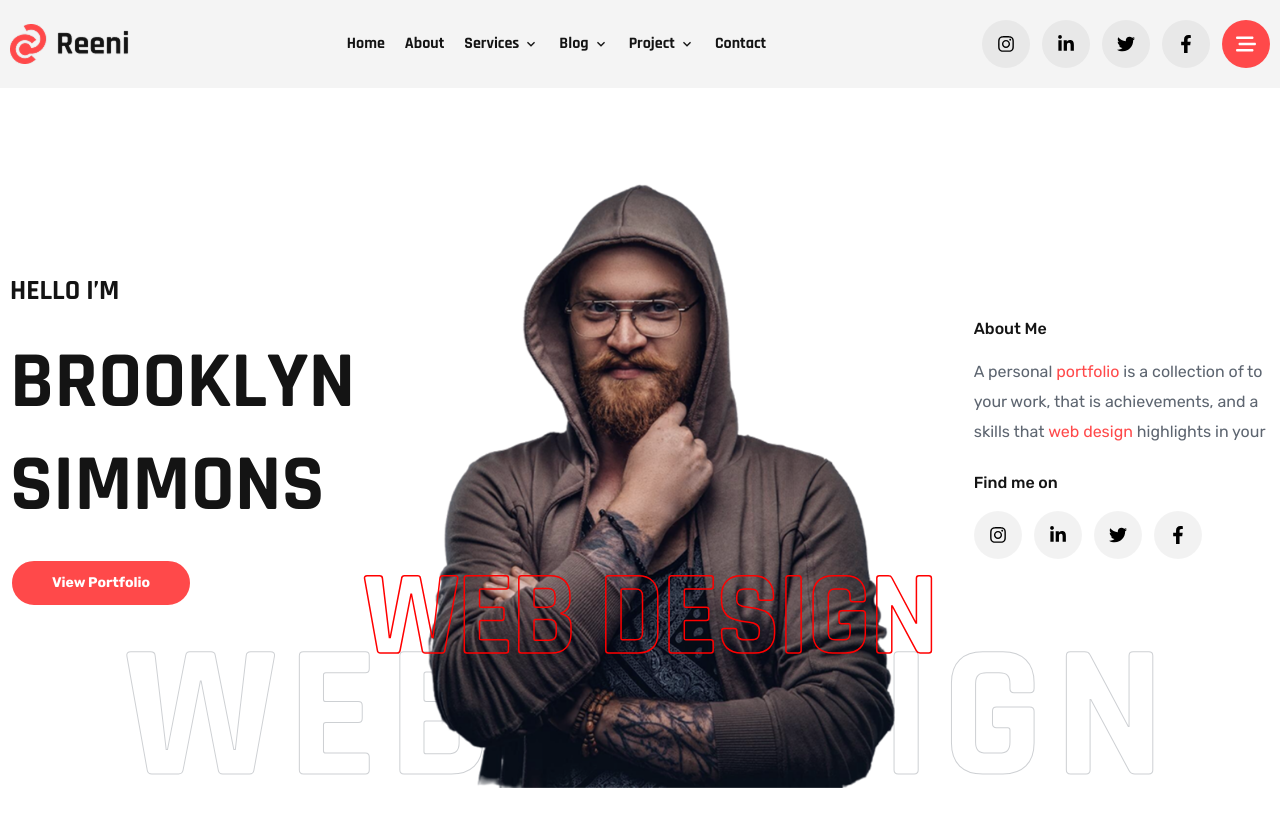
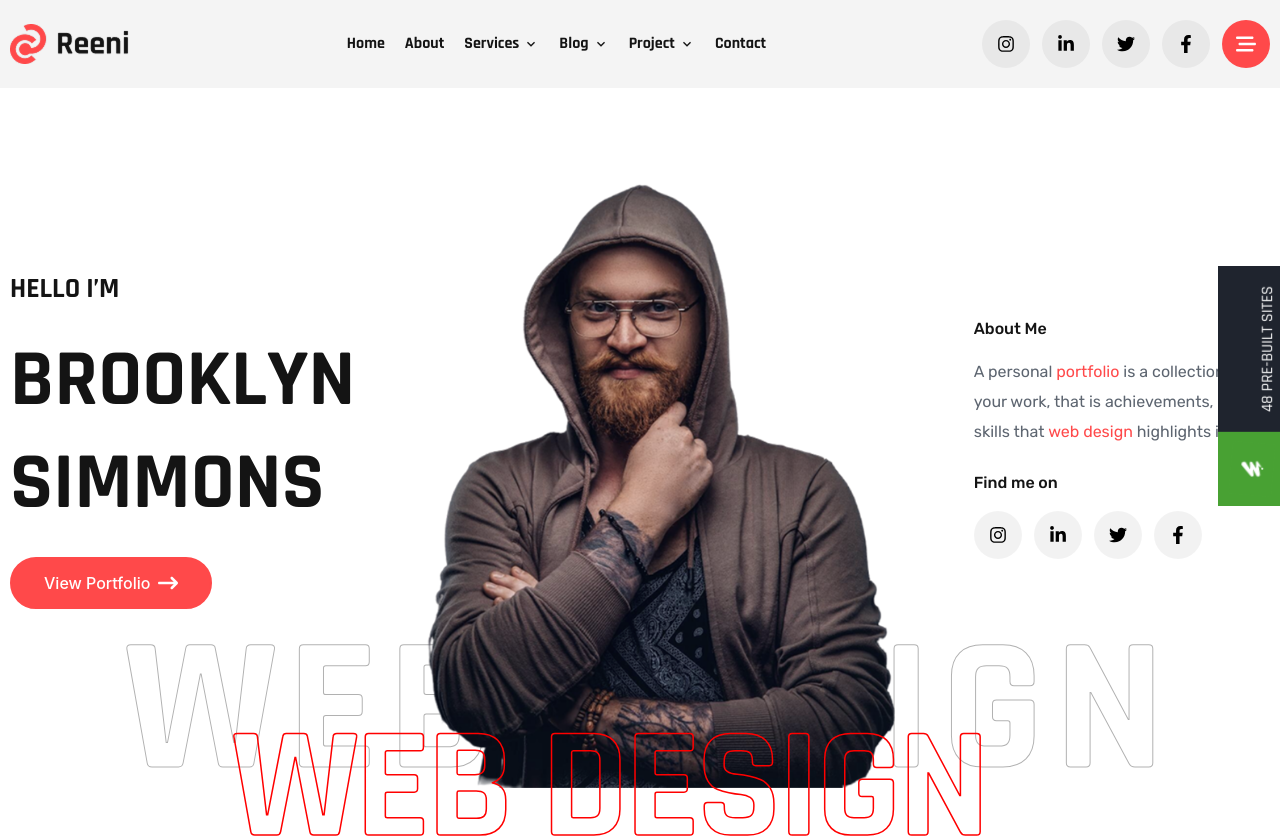
Before and after one commit to riemetoba/Reeni_portfolio, a React (Vite) app: page / in a window 1280 px wide. Shown: the top 838 px of the page. Built offline with nearby package versions, Linux system fonts and the light colour scheme.

Commit message:
banner done

```diff
--- a/src/components/Button.jsx
+++ b/src/components/Button.jsx
@@ -1,7 +1,16 @@
-const Button = ({btnText, className}) => {
+import { FaArrowRightLong } from "react-icons/fa6";
+
+const Button = ({ className, btnText }) => {
   return (
-    <button className={`py-3 px-10 bg-red text-[#ffffff] text-sm font-rubik rounded-[27px] font-bold border-2 hover:bg-transparent hover:text-red hover:border-2 duration-300 cursor-pointer ${className}`}>{btnText}</button>
-  )
-}
+    <button
+      className={`group flex items-center justify-center gap-2 py-3 px-8 bg-red text-white text-base font-medium rounded-full border-2 border-red hover:bg-transparent hover:text-red transition-all duration-300 cursor-pointer ${className}`}>
+      <span>{btnText}</span>
+      <FaArrowRightLong
+        size={20}
+        className="transition-transform duration-300 group-hover:translate-x-1"
+      />
+    </button>
+  );
+};
 
-export default Button
+export default Button;
--- a/src/components/layouts/Banner.jsx
+++ b/src/components/layouts/Banner.jsx
@@ -1,11 +1,12 @@
 import Button from "../Button";
 import Image from "../Image";
 import bannerImg from "/src/assets/bannerImg.png";
+import bRight from "/src/assets/bRight.png";
 import Icons from "../Icons";
 
 const Banner = () => {
   return (
-    <div className="min-h-200 flex items-center pb-25">
+    <div className="min-h-200 flex items-center pb-30">
       <div className="container mx-auto flex items-center justify-between gap-10">
         {/* Flex left  */}
         <div className="w-[25%] z-30">
@@ -21,7 +22,7 @@ const Banner = () => {
         {/* Flex middle  */}
         <div className="relative flex justify-center items-end h-175 w-[50%]">
           {/* Back text  */}
-          <h1 className="absolute top-[90%] left-1/2 -translate-x-1/2 -translate-y-1/2 text-[190px] font-bold text-transparent uppercase tracking-wider [-webkit-text-stroke:1px_#5D6570] z-0 opacity-30 whitespace-nowrap select-none font-rajdhani">
+          <h1 className="absolute top-[89%] left-1/2 -translate-x-1/2 -translate-y-1/2 text-[190px] font-bold text-transparent uppercase tracking-wider [-webkit-text-stroke:1px_black] z-0 opacity-30 whitespace-nowrap select-none font-rajdhani">
             WEB DESIGN
           </h1>
 
@@ -32,7 +33,7 @@ const Banner = () => {
           {/* Image end  */}
           {/* Front text  */}
           <h1
-            className="absolute bottom-20 left-1/2 -translate-x-1/2 text-[120px] font-black text-transparent uppercase tracking-tight [-webkit-text-stroke:1.5px_red] z-20 pointer-events-none select-none font-rajdhani whitespace-nowrap"
+            className="absolute -bottom-30 left-61 -translate-x-1/2 text-[158px] font-bold text-transparent uppercase tracking-tight [-webkit-text-stroke:1.5px_red] z-20 pointer-events-none select-none font-rajdhani whitespace-nowrap"
             aria-hidden="true"
           >
             WEB DESIGN
@@ -60,8 +61,19 @@ const Banner = () => {
             <Icons />
           </div>
         </div>
-        {/* Flex right */}
       </div>
+      {/* Banner right side start  */}
+      <div className="flex rotate-90 fixed lg:top-88 top-95 -right-23 z-30">
+        <div className="py-2 px-5 bg-[#1F242E]">
+          <h3 className="text-base text-center text-white font-medium font-rajdhani leading-5 uppercase rotate-180">
+            48 Pre-built sites
+          </h3>
+        </div>
+        <div className="py-2 px-4 bg-[#48A133]">
+          <img className="rotate-275" src={bRight} alt="" />
+        </div>
+      </div>
+      {/* Banner right side end  */}
     </div>
   );
 };
--- a/src/components/layouts/Header.jsx
+++ b/src/components/layouts/Header.jsx
@@ -15,7 +15,7 @@ const Header = () => {
         {/* Logo end  */}
         {/* Menu start  */}
         <div className="">
-          <ul className="flex items-center gap-x-5">
+          <ul className="flex items-center gap-x-5 cursor-pointer">
             <li className="font-rajdhani text-base font-bold text-common">
               Home
             </li>
```
Also changed, not shown: src/assets/bRight.png (added).
